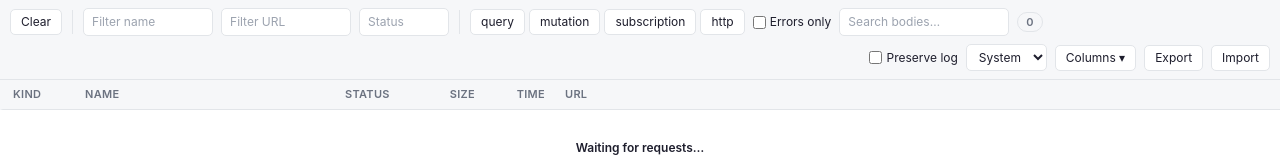
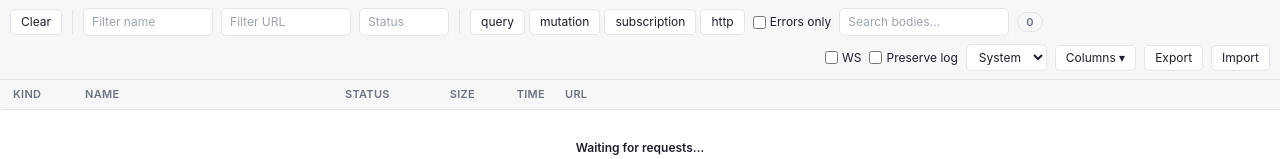
Before and after one commit to yquoulali/querio-plus, a React (Vite) app: page / in a window 1280 px wide. Shown: the top 159 px of the page. Built offline with nearby package versions, Linux system fonts and the light colour scheme.

Commit message:
feat: make WebSocket capture opt-in via toolbar toggle
- WebSocket subscription capture now OFF by default
- User enables via 'WS' checkbox in toolbar
- Setting persisted to chrome.storage
- No debugger attachment until user explicitly enables
- Updated README with opt-in instructions

```diff
--- a/src/components/Toolbar.tsx
+++ b/src/components/Toolbar.tsx
@@ -23,6 +23,8 @@ export interface ToolbarProps {
   onThemeChange: (next: ThemeSetting) => void;
   preserveLog: boolean;
   onPreserveLogChange: (next: boolean) => void;
+  wsCapture: boolean;
+  onWsCaptureChange: (next: boolean) => void;
   columns: ReadonlyArray<ColumnKey>;
   onColumnsChange: (next: ColumnKey[]) => void;
   onClear: () => void;
@@ -159,6 +161,18 @@ export default function Toolbar(props: ToolbarProps): React.ReactElement {
       </span>
 
       <span style={{ marginLeft: 'auto', display: 'inline-flex', gap: 8, alignItems: 'center' }}>
+        <label
+          style={{ display: 'inline-flex', alignItems: 'center', gap: 4, fontSize: 12 }}
+          title="Capture GraphQL subscriptions over WebSocket (requires debugger attachment)"
+        >
+          <input
+            type="checkbox"
+            checked={props.wsCapture}
+            onChange={(e) => props.onWsCaptureChange(e.target.checked)}
+          />
+          WS
+        </label>
+
         <label style={{ display: 'inline-flex', alignItems: 'center', gap: 4, fontSize: 12 }}>
           <input
             type="checkbox"
--- a/src/panel/App.tsx
+++ b/src/panel/App.tsx
@@ -21,10 +21,12 @@ import {
   loadColumnWidths,
   loadSplitRatio,
   loadTheme,
+  loadWsCapture,
   saveColumns,
   saveColumnWidths,
   saveSplitRatio,
   saveTheme,
+  saveWsCapture,
   setPreserveLog as setPreserveLogGlobal,
   DEFAULT_COLUMNS,
   DEFAULT_COLUMN_WIDTHS,
@@ -58,6 +60,7 @@ export default function App(): React.ReactElement {
   const [search, setSearch] = useState('');
   const [theme, setTheme] = useState<ThemeSetting>('system');
   const [preserveLog, setPreserveLog] = useState(false);
+  const [wsCapture, setWsCapture] = useState(false);
   const [columns, setColumns] = useState<ColumnKey[]>(DEFAULT_COLUMNS);
   const [columnWidths, setColumnWidths] =
     useState<Record<ColumnKey, number>>(DEFAULT_COLUMN_WIDTHS);
@@ -76,6 +79,7 @@ export default function App(): React.ReactElement {
     void loadColumns().then(setColumns);
     void loadColumnWidths().then(setColumnWidths);
     void loadSplitRatio().then(setSplitRatio);
+    void loadWsCapture().then(setWsCapture);
   }, []);
 
   const onColumnWidthChange = useCallback((col: ColumnKey, width: number) => {
@@ -127,6 +131,13 @@ export default function App(): React.ReactElement {
   const onPreserveLogChange = (next: boolean) => {
     setPreserveLog(next);
     setPreserveLogGlobal(next);
+  };
+
+  const onWsCaptureChange = (next: boolean) => {
+    setWsCapture(next);
+    saveWsCapture(next);
+    // Notify main.tsx to start/stop WebSocket capture
+    window.dispatchEvent(new CustomEvent('querio-ws-capture-change', { detail: next }));
   };
 
   // Full-text search (F7): match already-cached response bodies (resolved cache value
@@ -211,6 +222,8 @@ export default function App(): React.ReactElement {
         onThemeChange={onThemeChange}
         preserveLog={preserveLog}
         onPreserveLogChange={onPreserveLogChange}
+        wsCapture={wsCapture}
+        onWsCaptureChange={onWsCaptureChange}
         columns={columns}
         onColumnsChange={onColumnsChange}
         onClear={() => {
--- a/src/panel/main.tsx
+++ b/src/panel/main.tsx
@@ -5,7 +5,7 @@ import '../styles/index.css';
 import { classifyEntry, parseGqlEntries, parseHttpEntry, resolveGraphqlError } from '../capture/parse-entry';
 import { add, clear, queuePatch } from '../capture/store';
 import { markSeen, resetSeenEntries } from '../capture/dedup';
-import { getPreserveLog, applyTheme } from '../settings';
+import { getPreserveLog, applyTheme, loadWsCapture } from '../settings';
 import { startWsCapture, stopWsCapture, setWsCaptureCallbacks, clearWsState } from '../capture/ws-capture';
 import type { HarEntry, CapturedEntry } from '../types';
 
@@ -151,6 +151,7 @@ function registerCapture(): void {
 /**
  * Initialize WebSocket capture via the background service worker.
  * This enables capturing GraphQL subscriptions over WebSocket.
+ * Only starts if the user has enabled WebSocket capture in settings.
  */
 function registerWebSocketCapture(): void {
   if (
@@ -176,14 +177,35 @@ function registerWebSocketCapture(): void {
     },
   );
 
-  // Start capturing WebSocket frames
-  void startWsCapture(tabId).then((started) => {
-    if (started) {
-      console.debug('Querio+: WebSocket capture started for tab', tabId);
-    } else {
-      console.debug('Querio+: WebSocket capture not available (debugger permission may be needed)');
+  // Check if WebSocket capture is enabled in settings
+  void loadWsCapture().then((enabled) => {
+    if (enabled) {
+      void startWsCapture(tabId).then((started) => {
+        if (started) {
+          console.debug('Querio+: WebSocket capture started for tab', tabId);
+        }
+      });
     }
   });
+
+  // Listen for toggle changes from the UI
+  window.addEventListener('querio-ws-capture-change', ((event: CustomEvent<boolean>) => {
+    if (event.detail) {
+      // Enable WebSocket capture
+      void startWsCapture(tabId).then((started) => {
+        if (started) {
+          console.debug('Querio+: WebSocket capture enabled');
+        } else {
+          console.warn('Querio+: Failed to enable WebSocket capture (debugger permission may be needed)');
+        }
+      });
+    } else {
+      // Disable WebSocket capture
+      void stopWsCapture().then(() => {
+        console.debug('Querio+: WebSocket capture disabled');
+      });
+    }
+  }) as EventListener);
 
   // Clean up on panel unload
   window.addEventListener('unload', () => {
--- a/src/settings.ts
+++ b/src/settings.ts
@@ -11,6 +11,7 @@ const KEY_THEME = 'querio-plus:theme';
 const KEY_COLUMNS = 'querio-plus:columns';
 const KEY_COLUMN_WIDTHS = 'querio-plus:column-widths';
 const KEY_SPLIT = 'querio-plus:split-ratio';
+const KEY_WS_CAPTURE = 'querio-plus:ws-capture';
 
 /** Default pixel width per column (used until the user drags a column border). */
 export const DEFAULT_COLUMN_WIDTHS: Record<ColumnKey, number> = {
@@ -135,3 +136,25 @@ export function applyTheme(setting: ThemeSetting): void {
   const effective = setting === 'system' ? resolveSystemTheme() : setting;
   document.documentElement.setAttribute('data-theme', effective);
 }
+
+// ============================================================================
+// WebSocket Capture Setting
+// ============================================================================
+
+/**
+ * Load the WebSocket capture setting.
+ * Defaults to false (off) — user must explicitly enable it.
+ */
+export async function loadWsCapture(): Promise<boolean> {
+  if (!hasStorage()) return false;
+  return new Promise((resolve) => {
+    chrome.storage.local.get(KEY_WS_CAPTURE, (res) => {
+      const v = res[KEY_WS_CAPTURE] as boolean | undefined;
+      resolve(v === true);
+    });
+  });
+}
+
+export function saveWsCapture(value: boolean): void {
+  if (hasStorage()) chrome.storage.local.set({ [KEY_WS_CAPTURE]: value });
+}
```
Also changed, not shown: 2 other files (tests, documents, lock files or other folders).
